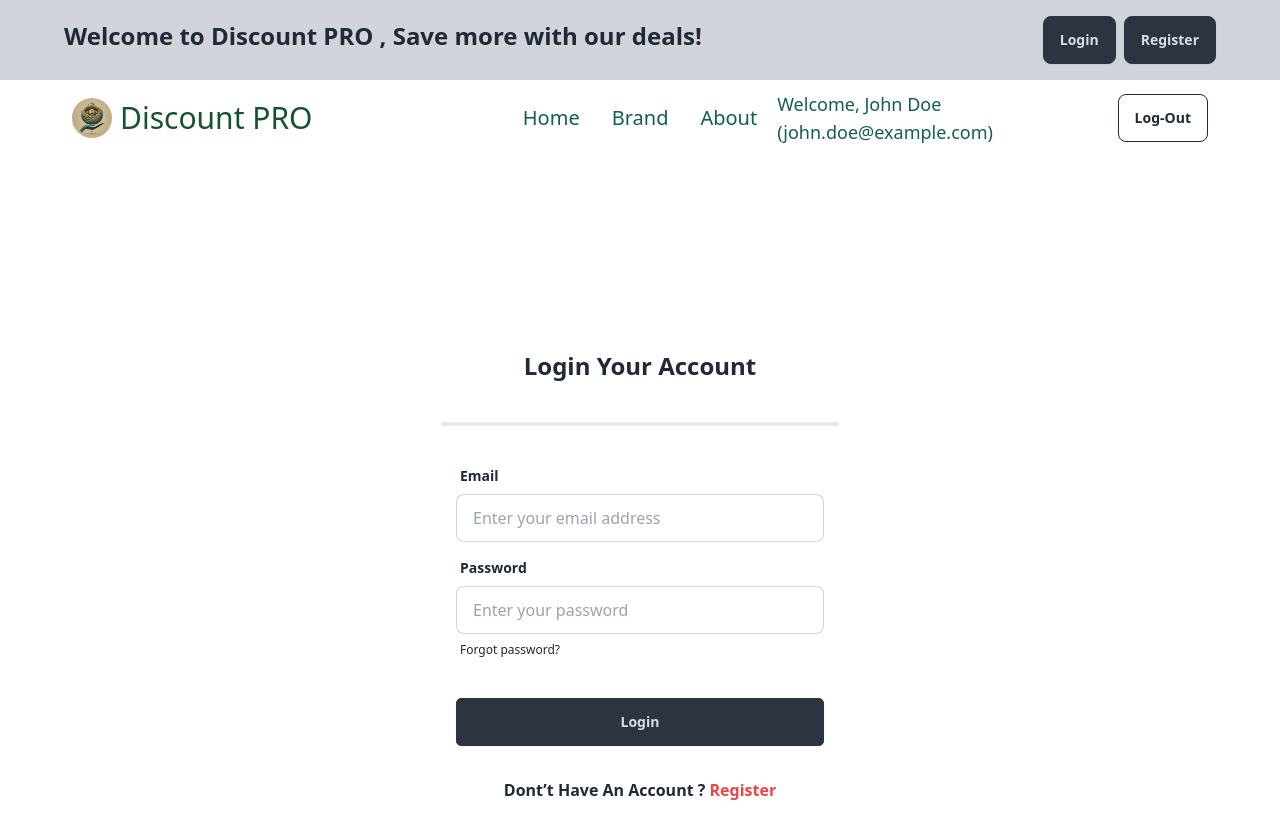
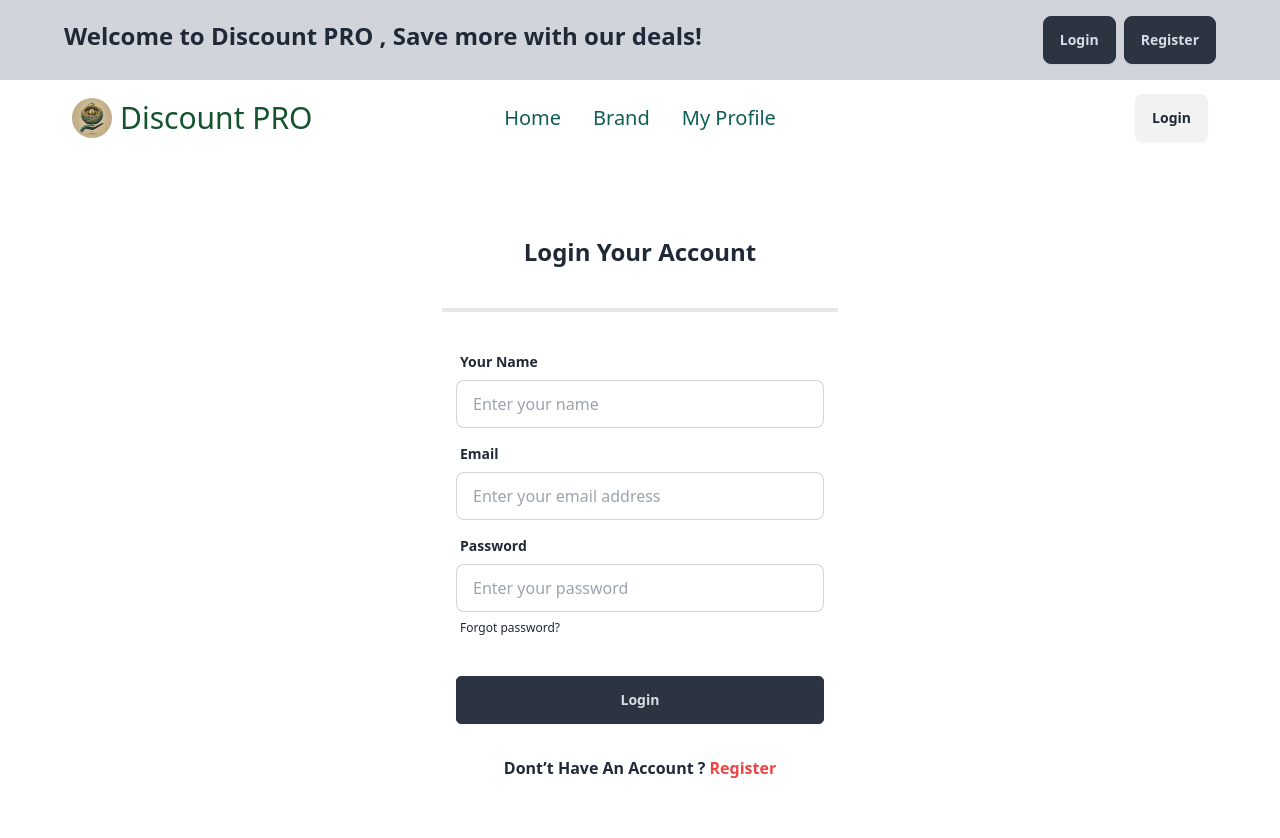
Before and after one commit to Bristyakter25/coupon-application-website, a React (Vite) app: page /auth/login in a window 1280 px wide. Shown: the top 838 px of the page. Built offline with nearby package versions, Linux system fonts and the light colour scheme; no server answers.

Commit message:
Added new components and updated existing features

```diff
--- a/src/Root/Root.jsx
+++ b/src/Root/Root.jsx
@@ -9,7 +9,7 @@
 
 const Root = () => {
     return (
-        <div >
+        <div className="bg-base-200" >
            <header >
             <Header></Header>
         </header>
--- a/src/components/About.jsx
+++ /dev/null
@@ -1,11 +0,0 @@
-
-
-const About = () => {
-    return (
-        <div>
-            <h2>this is about section</h2>
-        </div>
-    );
-};
-
-export default About;
--- a/src/components/Coupon.jsx
+++ b/src/components/Coupon.jsx
@@ -7,7 +7,7 @@
     const { coupon_code, expiry_date, condition,discount } = coupons[0];
 
     return (
-        <div className="border rounded-lg shadow-lg p-4 w-72 bg-white">
+        <div className="border rounded-lg shadow-lg p-4 w-72 bg-white mb-10">
             {/* Background Image */}
             <div
                 className="relative w-full h-40 bg-cover bg-center rounded-md overflow-hidden"
--- /dev/null
+++ b/src/components/ErrorPage.jsx
@@ -0,0 +1,15 @@
+import { NavLink } from "react-router-dom";
+
+const ErrorPage = () => {
+    return (
+        <div>
+            <h2 className='text-2xl'>Not Found Page!!!</h2>
+            <div className="btn text-2xl">
+            <NavLink  to='/'>Go to Back.</NavLink>
+            </div>
+
+        </div>
+    );
+};
+
+export default ErrorPage;
--- a/src/components/Home.jsx
+++ b/src/components/Home.jsx
@@ -7,7 +7,7 @@
 
 const Home = () => {
     return (
-        <div>
+        <div >
 
             <Banner></Banner>
 
--- a/src/components/Login.jsx
+++ b/src/components/Login.jsx
@@ -1,16 +1,44 @@
+import { useContext } from "react";
 import { Link } from "react-router-dom";
+import { AuthContext } from "../provider/AuthProvider";
 
 
 const Login = () => {
+const {userLogin,setUser} = useContext(AuthContext);
+
+  const handleSubmit = (e) =>{
+    e.preventDefault();
+    const form = e.target;
+    const name = form.name.value;
+    const email = form.email.value;
+    const password = form.password.value;
+    console.log({name,email,password});
+    userLogin(email,password)
+    .then(result=>{
+      const user =result.user;
+      setUser(user);
+    })
+    .catch((error)=>{
+      alert(error.code);
+    })
+
+  }
+
     return (
-
-        <div className="min-h-screen flex justify-center items-center ">
+       <div className=" flex justify-center items-center ">
         <div className="card bg-base-100 w-full max-w-lg shrink-0 rounded-none p-10">
             <h2 className="p-10 font-semibold text-2xl text-center">Login Your Account</h2>
             <p className="border-y-2 w-[396px] mx-auto"></p>
-        <form className="card-body">
+        <form onSubmit={handleSubmit} className="card-body">
+        <div className="form-control">
+            <label className="label">
+              <span className="label-text font-bold">Your Name</span>
+            </label>
+            <input name="name" type="text" placeholder="Enter your name" className="input input-bordered" required />
+          </div>
+
           <div className="form-control">
-            <label className="label">
+              <label className="label">
               <span className="label-text font-bold">Email</span>
             </label>
             <input name="email" type="email" placeholder="Enter your email address" className="input input-bordered" required />
--- /dev/null
+++ b/src/components/MyProfile.jsx
@@ -0,0 +1,23 @@
+import React, { useContext } from 'react';
+import welcomeMessage from '../assets/welcome image.jpeg'
+import { AuthContext } from '../provider/AuthProvider';
+
+const MyProfile = () => {
+    const { user } = useContext(AuthContext);
+    return (
+        <div className="card card-compact bg-base-100 w-96 shadow-xl">
+  <figure>
+    <img
+      src={welcomeMessage}
+      alt="message" />
+  </figure>
+  <div className="card-body">
+    <h2 className="card-title">Welcome here!</h2>
+    <p className='text-xl font-semibold text-blue-950'>{user && user.email}</p>
+
+  </div>
+</div>
+    );
+};
+
+export default MyProfile;
--- a/src/components/Navbar.jsx
+++ b/src/components/Navbar.jsx
@@ -5,18 +5,20 @@
 import { AuthContext } from '../provider/AuthProvider';
 
 const Navbar = () => {
-  const { user } = useContext(AuthContext);
+  const { user,logOut } = useContext(AuthContext);
 
   const links = (
     <>
       <li><NavLink className="font-medium text-xl text-teal-800" to="/">Home</NavLink></li>
       <li><NavLink className="font-medium text-xl text-teal-800" to="/brand">Brand</NavLink></li>
-      <li><NavLink className="font-medium text-xl text-teal-800" to="/about">About</NavLink></li>
+      <li><NavLink className="font-medium text-xl text-teal-800" to="/my-profile">My Profile</NavLink></li>
     </>
   );
 
   return (
-    <div className="navbar bg-base-100 md:max-w-6xl mx-auto">
+    <div className='md:max-w-6xl mx-auto'>
+    <div className="navbar ">
+
       {/* Logo and App Name */}
       <div className="navbar-start">
         <div className="dropdown">
@@ -51,25 +53,16 @@
         </ul>
       </div>
 
+
       {/* User Authentication Section */}
       <div className="navbar-end flex items-center space-x-4">
-        {user ? (
-          <>
-            {/* Display User Name and Email */}
-            <div className="text-lg text-teal-800">
-              Welcome, {user.name} ({user.email})
-            </div>
-            <button className="btn btn-outline" onClick={() => alert("Log-Out functionality")}>
-              Log-Out
-            </button>
-          </>
-        ) : (
-          <>
-            <NavLink to="/auth/login" className="btn">Login</NavLink>
-            <NavLink to="/auth/register" className="btn">Register</NavLink>
-          </>
-        )}
-      </div>
+       {
+        user && user?.email ? (<button onClick={logOut} className="btn">Log Out</button>):(<NavLink to="/auth/login" className="btn">Login</NavLink>)
+       }
+
+          </div>
+    </div>
+    <div className='text-3xl font-semibold'>{user && user.email}</div>
     </div>
   );
 };
--- a/src/components/Register.jsx
+++ b/src/components/Register.jsx
@@ -1,13 +1,42 @@
+import { useContext } from "react";
 import { Link } from "react-router-dom";
+import { AuthContext } from "../provider/AuthProvider";
 
 
 const Register = () => {
+
+  const {createNewUser,setUser} = useContext(AuthContext);
+
+ const  handleSubmit =(e) => {
+  e.preventDefault();
+
+    const form = new FormData(e.target)
+    const name = form.get("name");
+    const photo = form.get("photo")
+    const email = form.get("email")
+    const password = form.get("password")
+    console.log({name,photo,email,password});
+
+  createNewUser(email,password)
+  .then((result) => {
+  const user = result.user;
+  setUser(user);
+  console.log(user);
+  })
+  .catch((error) => {
+    const errorCode = error.code;
+    const errorMessage = error.message;
+    console.log(errorCode,errorMessage);
+  });
+
+
+ }
     return (
-        <div className="min-h-screen flex justify-center items-center ">
+        <div className=" flex justify-center items-center ">
         <div className="card bg-base-100 w-full max-w-lg shrink-0 rounded-none p-10">
             <h2 className="p-10 font-semibold text-2xl text-center">Register your account</h2>
             <p className="border-y-2 w-[396px] mx-auto"></p>
-        <form className="card-body">
+        <form onSubmit={handleSubmit} className="card-body">
         <div className="form-control">
             <label className="label">
               <span className="label-text font-bold">Your Name</span>
--- a/src/main.jsx
+++ b/src/main.jsx
@@ -7,13 +7,15 @@
   RouterProvider,
 } from "react-router-dom";
 import Root from './Root/Root';
-import About from './components/About';
+
 import Brand from './components/Brand';
 import AuthLayout from './Layouts/AuthLayout';
 import Login from './components/Login';
 import Register from './components/REgister';
 import AuthProvider from './provider/AuthProvider';
 import Home from './components/Home';
+import MyProfile from './components/MyProfile';
+import ErrorPage from './components/ErrorPage';
 
 
 
@@ -21,10 +23,11 @@
   {
     path: "/",
     element: <Root></Root>,
+    errorElement:<ErrorPage></ErrorPage>,
     children:[
       {
-        path:'/about',
-        element:<About></About>
+        path:'/my-profile',
+        element:<MyProfile></MyProfile>
       },
       {
         path:'/brand',
@@ -51,7 +54,8 @@
         element: <Register></Register>
       }
     ]
-  }
+  },
+
 ]);
 
 createRoot(document.getElementById('root')).render(
--- a/src/provider/AuthProvider.jsx
+++ b/src/provider/AuthProvider.jsx
@@ -1,18 +1,46 @@
 // AuthProvider.js
-import { createContext, useState } from "react";
+import { createContext, useEffect, useState } from "react";
+import app from "../firebase/firebase.config";
+import { createUserWithEmailAndPassword, getAuth, onAuthStateChanged, signInWithEmailAndPassword, signOut } from "firebase/auth";
 
 export const AuthContext = createContext();
+const auth = getAuth(app);
 
 const AuthProvider = ({ children }) => {
-  const [user, setUser] = useState({
-    name: 'John Doe',
-    email: 'john.doe@example.com',
-  });
+  const [user, setUser] = useState(null);
+  console.log(user)
+
+
+  const createNewUser = (email,password,)=>{
+    return createUserWithEmailAndPassword(auth,email,password);
+
+  };
+
+  const userLogin= (email,password) =>{
+    return signInWithEmailAndPassword(auth,email,password);
+
+  }
+
+  const logOut = () =>{
+    return signOut(auth);
+
+  }
 
   const authInfo = {
     user,
     setUser,
+    createNewUser,
+    logOut,userLogin
   };
+
+  useEffect(()=>{
+    const unSubscribe = onAuthStateChanged(auth,currentUser=>{
+      setUser(currentUser);
+    })
+    return ()=>{
+      unSubscribe();
+    }
+  },[])
 
   return (
     <AuthContext.Provider value={authInfo}>
```
Also changed, not shown: src/components/Footer.jsx (+54 -3 lines), src/assets/welcome image.jpeg (added).
